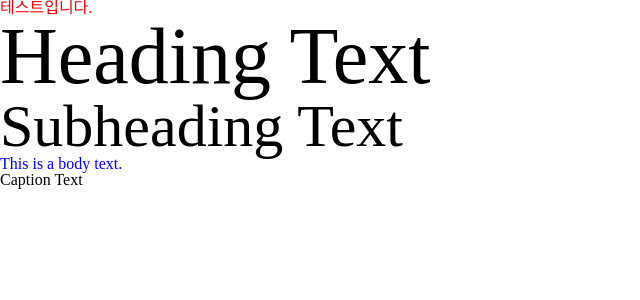
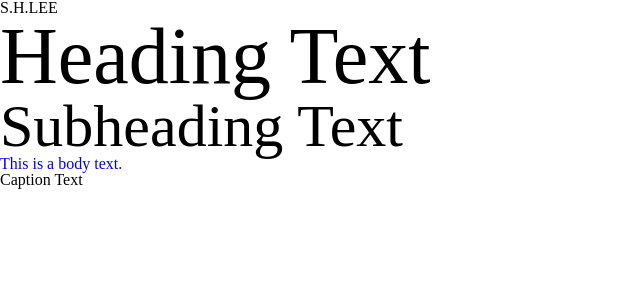
Before and after one commit to i-sohyeon/portfolio2025, a React (Create React App) app: page / in a window 1280 px wide. Shown: the top 300 px of the page, without its empty margins (0-640 px from the left). Built offline with nearby package versions, Linux system fonts and the light colour scheme.

Commit message:
font styles 추가

```diff
--- a/src/App.tsx
+++ b/src/App.tsx
@@ -6,8 +6,8 @@ import { UIText, UIContent } from './components/v1';
 function App() {
   return (
    <UIContent bgColor='eee'>
-     <div className="">
-        <p className='test'>테스트입니다.</p>
+
+    <p style={{fontFamily: "Bagel fat one"}}>S.H.LEE</p>
 
 
     <UIText variant="h1" as="h1" size='xl'>
@@ -28,7 +28,7 @@ function App() {
     <UIText variant="caption">Caption Text</UIText>
     {/* <UITextHeader.Basic>test</UITextHeader.Basic> */}
 
-    </div>
+
    </UIContent>
 
 
--- a/src/assets/fonts/_font.scss
+++ b/src/assets/fonts/_font.scss
@@ -134,3 +134,13 @@
   src:
   url('./Tenada/Tenada.ttf') format('truetype'), /* Safari, Android, iOS */
 }
+
+/* noto-sans-kr-100 - Bagel fat one */
+@font-face {
+  font-family: 'Bagel fat one';
+  font-style: normal;
+  font-weight: 400;
+  // src: url('.NotoSans/noto-sans-kr-v8-korean-100.eot'); /* IE9 Compat Modes */
+  src:
+  url('./BagelFatOne/BagelFatOne-Regular.ttf') format('truetype'), /* Safari, Android, iOS */
+}
```
Also changed, not shown: src/assets/fonts/BagelFatOne/BagelFatOne-Regular.ttf (added), src/assets/fonts/Tenada/Tenada.ttf (added). Lines whose indentation alone changed are shown as unchanged.
